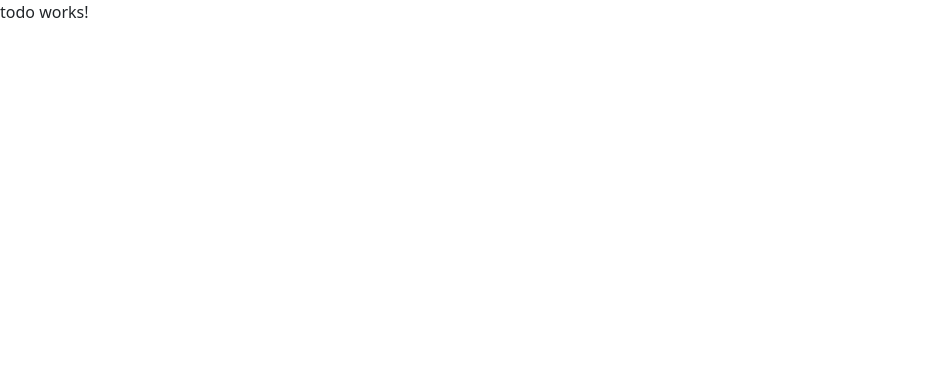
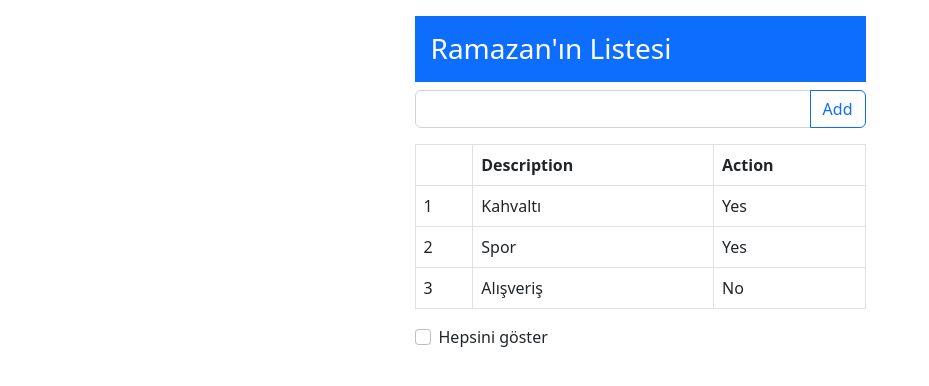
Before and after one commit to ramazanusluu/Angular-TodoApp, an Angular app: page / in a window 1280 px wide. Shown: the top 386 px of the page, without its empty margins (0-929 px from the left). Built offline with nearby package versions, Linux system fonts and the light colour scheme.

Commit message:
Uygulama tasarimi

```diff
--- a/src/app/todo/todo.component.html
+++ b/src/app/todo/todo.component.html
@@ -1 +1,46 @@
-<p>todo works!</p>
+<div class="container">
+  <div class="row">
+    <div class="col-sm-5 mx-auto">
+      <h3 class="bg-primary text-white p-3">Ramazan'ın Listesi</h3>
+      <div class="input-group mb-3">
+        <input type="text" name="input" id="input" class="form-control" />
+        <button class="btn btn-outline-primary">Add</button>
+      </div>
+      <table class="table table-bordered">
+        <thead>
+          <tr>
+            <th></th>
+            <th>Description</th>
+            <th>Action</th>
+          </tr>
+        </thead>
+        <tbody>
+          <tr>
+            <td>1</td>
+            <td>Kahvaltı</td>
+            <td>Yes</td>
+          </tr>
+          <tr>
+            <td>2</td>
+            <td>Spor</td>
+            <td>Yes</td>
+          </tr>
+          <tr>
+            <td>3</td>
+            <td>Alışveriş</td>
+            <td>No</td>
+          </tr>
+        </tbody>
+      </table>
+      <div class="form-check mb-3">
+        <input
+          type="checkbox"
+          name="check"
+          id="check"
+          class="form-check-input"
+        />
+        <label class="form-check-label" for="check">Hepsini göster</label>
+      </div>
+    </div>
+  </div>
+</div>
--- a/src/index.html
+++ b/src/index.html
@@ -7,7 +7,7 @@
     <meta name="viewport" content="width=device-width, initial-scale=1" />
     <link rel="icon" type="image/x-icon" href="favicon.ico" />
   </head>
-  <body>
+  <body class="m-2 p-2">
     <app-todo></app-todo>
   </body>
 </html>
```
